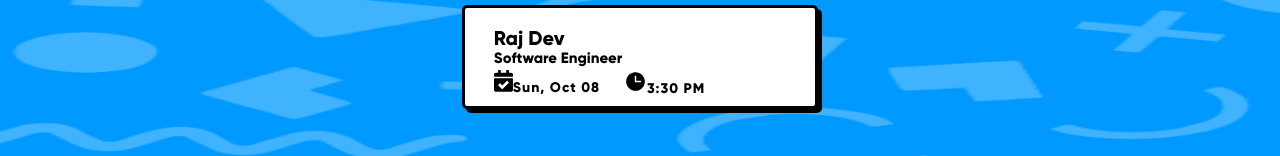
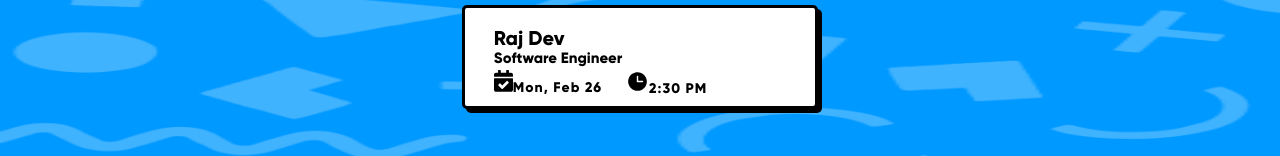
Before and after one commit to makeitMVPadmin/CoffeeChat, a React (Create React App) app: page /bookings in a window 1280 px wide. Shown: the part 340-496 px from the top of the page. Built offline with nearby package versions, Linux system fonts and the light colour scheme; a web font is replaced by a local one.

Commit message:
Update upcoming placeholder info

```diff
--- a/src/routes/Bookings/Bookings.jsx
+++ b/src/routes/Bookings/Bookings.jsx
@@ -58,10 +58,10 @@ export const Bookings = () => {
             <div className="bookingSchedule">
               <p className="bookingDate">
                 <img src={calendarCheck} alt="calendarCheck" className="calendarCheck"/>
-                Sun, Oct 08 </p>
+                Mon, Feb 26 </p>
               <p className="bookingTime">
                 <img src={clock} alt="clock" className="clock"/>
-                3:30 PM</p>
+                2:30 PM</p>
             </div>
           </div>
       )}
```
